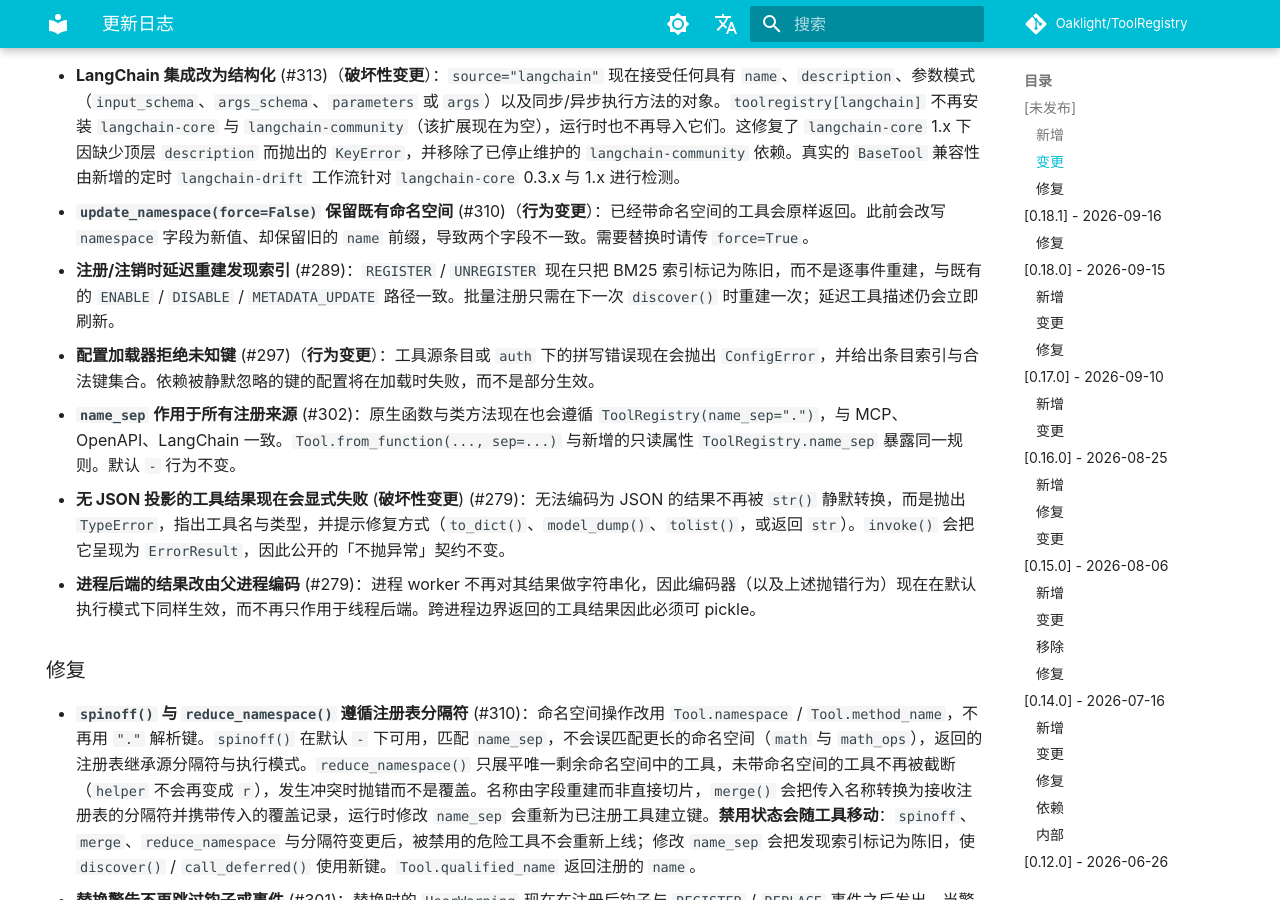
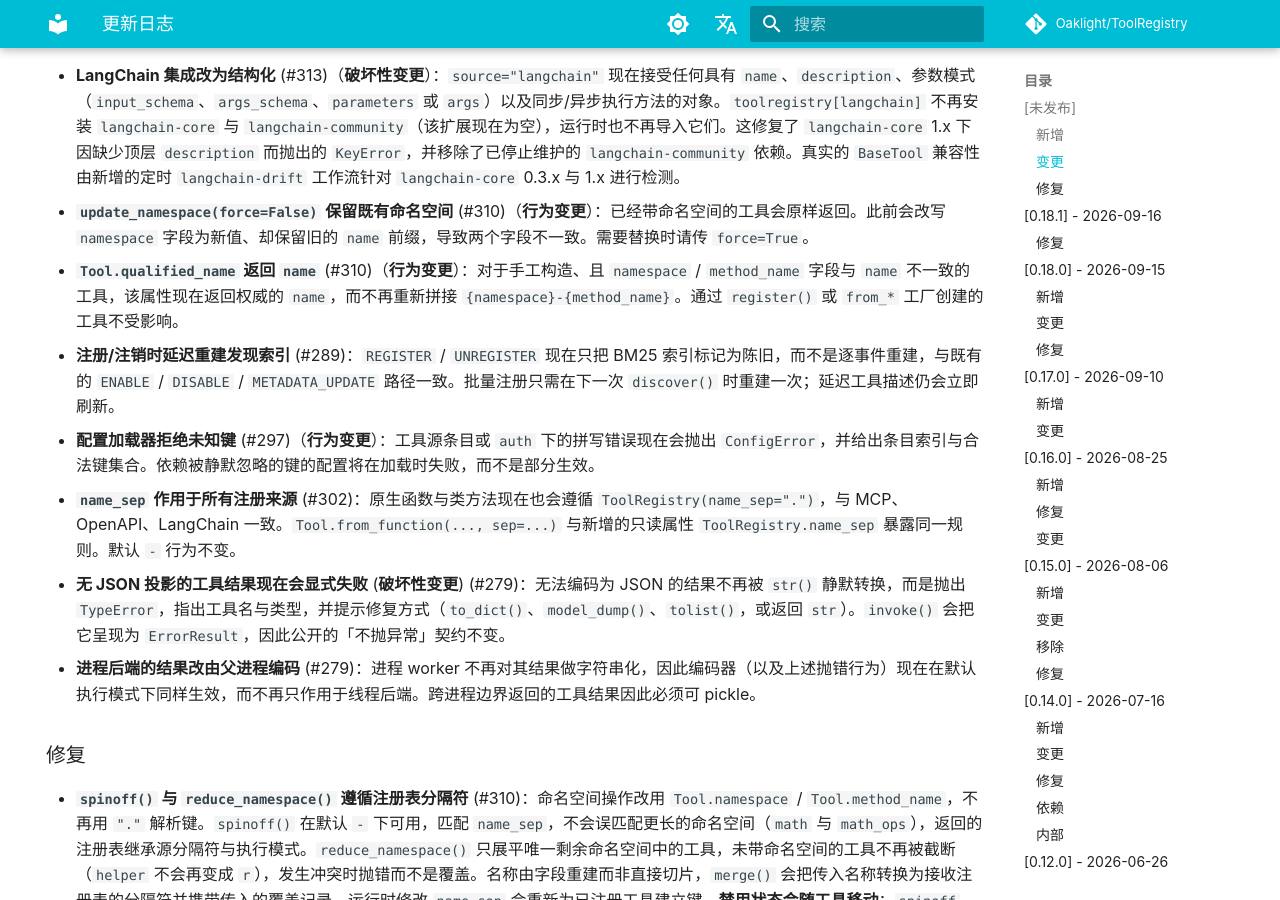
Before and after one commit to Oaklight/ToolRegistry, an MkDocs documentation site: the page built from docs/changelog.md, in a window 1280 px wide and 900 px high, scrolled down 1365 px. Built offline with MkDocs 1.6.1 and Material for MkDocs 9.7.7, drawn with Linux system fonts in a browser that asks for light colours; some web fonts are replaced; comment, search, counter and statistics services are not loaded.

Commit message:
docs: record qualified_name behavior change (#310 review)

```diff
--- a/docs/changelog.md
+++ b/docs/changelog.md
@@ -30,6 +30,7 @@ hide:
 
 - **LangChain 集成改为结构化** (#313)（**破坏性变更**）：`source="langchain"` 现在接受任何具有 `name`、`description`、参数模式（`input_schema`、`args_schema`、`parameters` 或 `args`）以及同步/异步执行方法的对象。`toolregistry[langchain]` 不再安装 `langchain-core` 与 `langchain-community`（该扩展现在为空），运行时也不再导入它们。这修复了 `langchain-core` 1.x 下因缺少顶层 `description` 而抛出的 `KeyError`，并移除了已停止维护的 `langchain-community` 依赖。真实的 `BaseTool` 兼容性由新增的定时 `langchain-drift` 工作流针对 `langchain-core` 0.3.x 与 1.x 进行检测。
 - **`update_namespace(force=False)` 保留既有命名空间** (#310)（**行为变更**）：已经带命名空间的工具会原样返回。此前会改写 `namespace` 字段为新值、却保留旧的 `name` 前缀，导致两个字段不一致。需要替换时请传 `force=True`。
+- **`Tool.qualified_name` 返回 `name`** (#310)（**行为变更**）：对于手工构造、且 `namespace` / `method_name` 字段与 `name` 不一致的工具，该属性现在返回权威的 `name`，而不再重新拼接 `{namespace}-{method_name}`。通过 `register()` 或 `from_*` 工厂创建的工具不受影响。
 - **注册/注销时延迟重建发现索引** (#289)：`REGISTER` / `UNREGISTER` 现在只把 BM25 索引标记为陈旧，而不是逐事件重建，与既有的 `ENABLE` / `DISABLE` / `METADATA_UPDATE` 路径一致。批量注册只需在下一次 `discover()` 时重建一次；延迟工具描述仍会立即刷新。
 - **配置加载器拒绝未知键** (#297)（**行为变更**）：工具源条目或 `auth` 下的拼写错误现在会抛出 `ConfigError`，并给出条目索引与合法键集合。依赖被静默忽略的键的配置将在加载时失败，而不是部分生效。
 - **`name_sep` 作用于所有注册来源** (#302)：原生函数与类方法现在也会遵循 `ToolRegistry(name_sep=".")`，与 MCP、OpenAPI、LangChain 一致。`Tool.from_function(..., sep=...)` 与新增的只读属性 `ToolRegistry.name_sep` 暴露同一规则。默认 `-` 行为不变。
```
